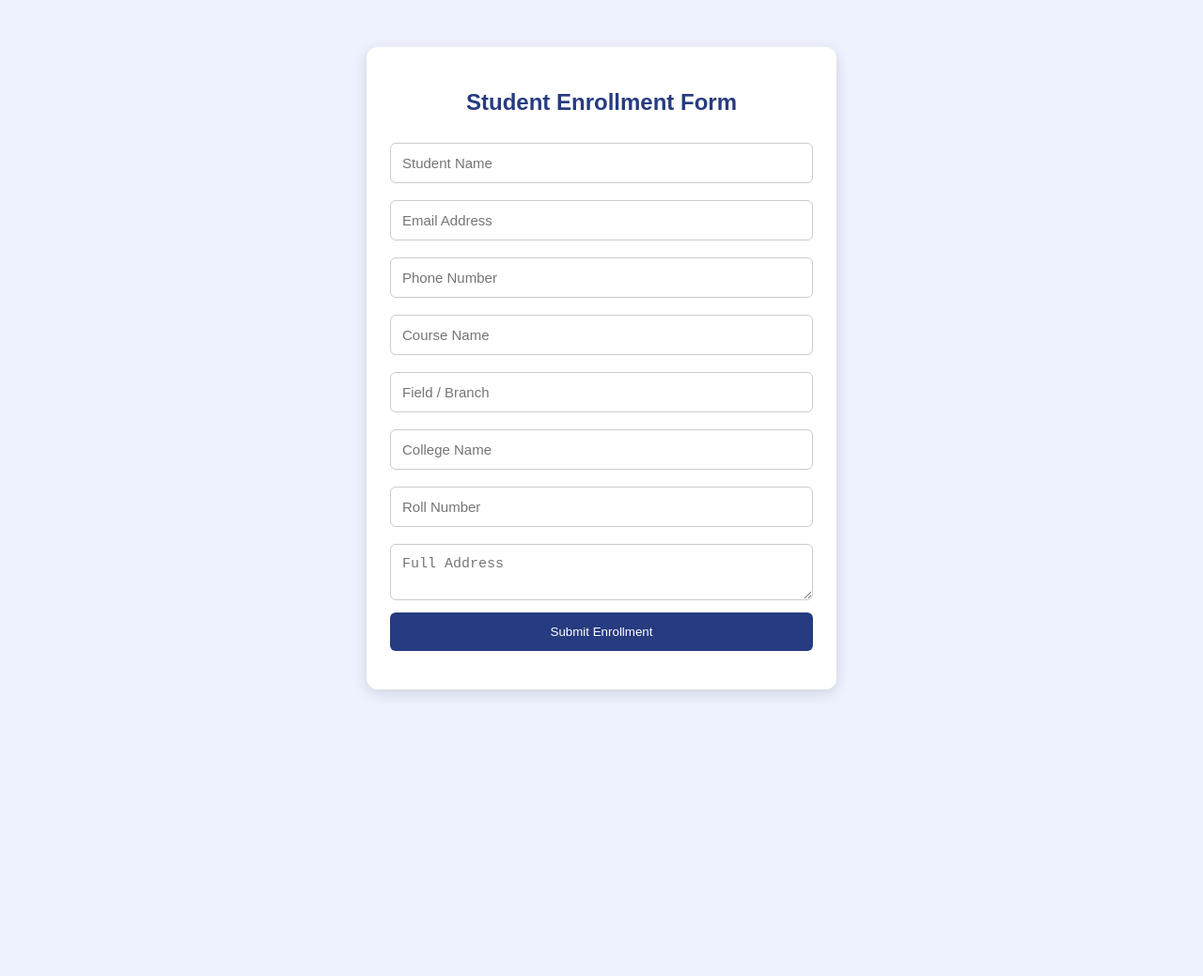
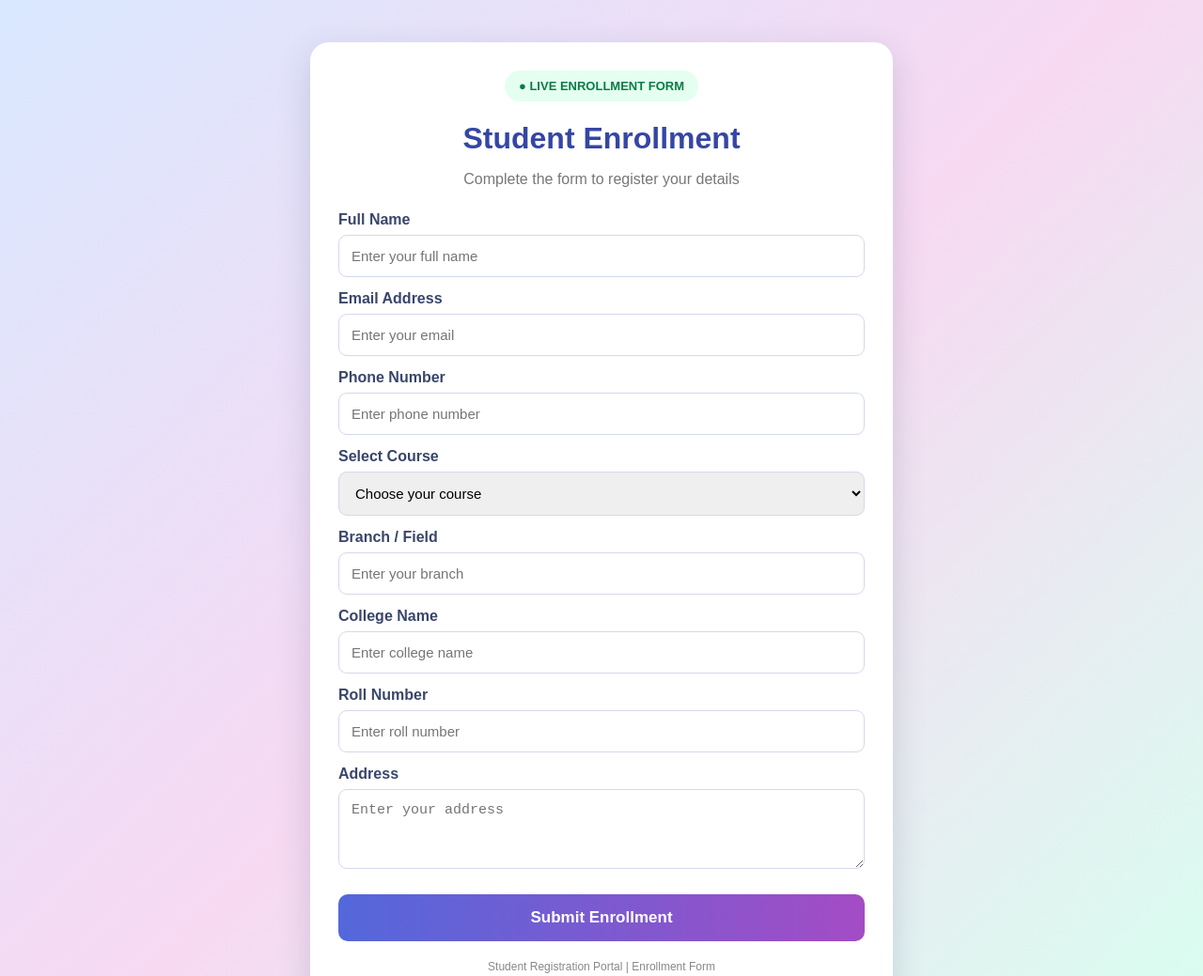
Before and after one commit to kaurqueen1234987-cmd/Student-form, a plain HTML site: page enrollment.html in a window 1280 px wide. Shown: the top 1039 px of the page at 94% size. Before the commit the page ends 800 px from the top, so only its background shows below. Drawn offline with Linux system fonts and the light colour scheme.

Commit message:
Update enrollment.html

```diff
--- a/enrollment.html
+++ b/enrollment.html
@@ -3,104 +3,196 @@
 <head>
 <meta charset="UTF-8">
 <meta name="viewport" content="width=device-width, initial-scale=1.0">
-<title>Student Enrollment Form</title>
+<title>Student Enrollment | Live Form</title>
 
 <style>
 * { box-sizing: border-box; }
 
 body {
+  margin: 0;
+  padding: 25px 15px;
   font-family: Arial, sans-serif;
-  background: #eef2ff;
-  padding: 20px;
-  margin: 0;
+  background: linear-gradient(135deg, #d9e8ff, #f7d9f2, #d8fff0);
+  min-height: 100vh;
 }
 
 .container {
-  max-width: 500px;
-  margin: 30px auto;
+  max-width: 620px;
+  margin: 20px auto;
   background: white;
-  padding: 25px;
-  border-radius: 12px;
-  box-shadow: 0 4px 15px #0002;
+  padding: 30px;
+  border-radius: 20px;
+  box-shadow: 0 12px 35px #35456b30;
 }
 
-h2 {
-  text-align: center;
-  color: #263b80;
+.live {
+  display: inline-block;
+  background: #e4fff0;
+  color: #087c43;
+  padding: 9px 15px;
+  border-radius: 30px;
+  font-size: 13px;
+  font-weight: bold;
 }
 
-input, textarea {
+h1 {
+  color: #3546a5;
+  text-align: center;
+  margin-bottom: 8px;
+}
+
+.subtitle {
+  text-align: center;
+  color: #777;
+  margin-bottom: 25px;
+}
+
+label {
+  display: block;
+  margin-top: 14px;
+  color: #39466b;
+  font-weight: bold;
+}
+
+input, select, textarea {
   width: 100%;
-  padding: 12px;
-  margin: 9px 0;
-  border: 1px solid #ccc;
-  border-radius: 6px;
+  padding: 13px;
+  margin-top: 7px;
+  border: 1px solid #d4d9eb;
+  border-radius: 9px;
   font-size: 15px;
+  outline: none;
+}
+
+input:focus, select:focus, textarea:focus {
+  border-color: #7165dc;
+  box-shadow: 0 0 0 3px #7165dc20;
+}
+
+textarea {
+  min-height: 85px;
+  resize: vertical;
 }
 
 button {
   width: 100%;
-  padding: 13px;
-  background: #263b80;
+  margin-top: 23px;
+  padding: 15px;
+  border: none;
+  border-radius: 10px;
+  background: linear-gradient(90deg, #5368db, #a34cc5);
   color: white;
-  border: none;
-  border-radius: 6px;
+  font-size: 17px;
+  font-weight: bold;
   cursor: pointer;
 }
 
-button:disabled { opacity: 0.6; }
+button:disabled {
+  opacity: 0.65;
+  cursor: wait;
+}
 
-#message {
+#statusMessage {
   text-align: center;
-  margin-top: 15px;
+  font-weight: bold;
+  margin-top: 18px;
+  overflow-wrap: anywhere;
+}
+
+.footer {
+  text-align: center;
+  color: #888;
+  font-size: 12px;
+  margin-top: 20px;
 }
 </style>
 </head>
 
 <body>
+<div class="container">
 
-<div class="container">
-<h2>Student Enrollment Form</h2>
+  <div style="text-align:center">
+    <span class="live">● LIVE ENROLLMENT FORM</span>
+  </div>
 
-<form id="enrollmentForm">
-<input id="studentName" placeholder="Student Name" required>
-<input id="email" type="email" placeholder="Email Address" required>
-<input id="phone" type="tel" placeholder="Phone Number" required>
-<input id="course" placeholder="Course Name" required>
-<input id="field" placeholder="Field / Branch" required>
-<input id="college" placeholder="College Name">
-<input id="rollNumber" placeholder="Roll Number">
-<textarea id="address" placeholder="Full Address" required></textarea>
+  <h1>Student Enrollment</h1>
+  <p class="subtitle">Complete the form to register your details</p>
 
-<button type="submit" id="submitBtn">Submit Enrollment</button>
-</form>
+  <form id="enrollmentForm">
 
-<p id="message"></p>
+    <label>Full Name</label>
+    <input name="studentName" type="text"
+           placeholder="Enter your full name" required>
+
+    <label>Email Address</label>
+    <input name="email" type="email"
+           placeholder="Enter your email" required>
+
+    <label>Phone Number</label>
+    <input name="phone" type="tel"
+           placeholder="Enter phone number" required>
+
+    <label>Select Course</label>
+    <select name="course" required>
+      <option value="">Choose your course</option>
+      <option>B.Tech</option>
+      <option>BCA</option>
+      <option>BBA</option>
+      <option>MCA</option>
+      <option>Other</option>
+    </select>
+
+    <label>Branch / Field</label>
+    <input name="field" type="text"
+           placeholder="Enter your branch" required>
+
+    <label>College Name</label>
+    <input name="college" type="text"
+           placeholder="Enter college name" required>
+
+    <label>Roll Number</label>
+    <input name="rollNumber" type="text"
+           placeholder="Enter roll number" required>
+
+    <label>Address</label>
+    <textarea name="address"
+              placeholder="Enter your address" required></textarea>
+
+    <button type="submit" id="submitBtn">
+      Submit Enrollment
+    </button>
+
+  </form>
+
+  <p id="statusMessage" role="status"></p>
+
+  <div class="footer">
+    Student Registration Portal | Enrollment Form
+  </div>
 </div>
 
 <script>
-const GOOGLE_SCRIPT_URL = "https://script.google.com/macros/s/AKfycbzqQ-GaXWqYtxnQHQSczQhgqEdqHUqAYkKrS2D6YFKbTzSZBbd-OoMEF97ZYqoCaDl07w/exec";
+const GOOGLE_SCRIPT_URL =
+"https://script.google.com/macros/s/AKfycbx3rZxPrgbEHuLofGnnEP7Pu361ahwM1a1ezGzU88U8PJctwtAUfetl5afgfho6-lbCBw/exec";
 
 const form = document.getElementById("enrollmentForm");
-const message = document.getElementById("message");
 const button = document.getElementById("submitBtn");
+const statusMessage = document.getElementById("statusMessage");
 
 form.addEventListener("submit", async function(event) {
   event.preventDefault();
 
-  const data = {
-    studentName: document.getElementById("studentName").value.trim(),
-    email: document.getElementById("email").value.trim(),
-    phone: document.getElementById("phone").value.trim(),
-    course: document.getElementById("course").value.trim(),
-    field: document.getElementById("field").value.trim(),
-    college: document.getElementById("college").value.trim(),
-    rollNumber: document.getElementById("rollNumber").value.trim(),
-    address: document.getElementById("address").value.trim()
-  };
+  if (!GOOGLE_SCRIPT_URL.endsWith("/exec")) {
+    statusMessage.textContent = "Please check your Google Apps Script URL.";
+    return;
+  }
 
   button.disabled = true;
-  message.textContent = "Submitting...";
+  button.textContent = "Submitting...";
+  statusMessage.textContent = "Sending enrollment details...";
+
+  const studentData =
+    Object.fromEntries(new FormData(form).entries());
 
   try {
     await fetch(GOOGLE_SCRIPT_URL, {
@@ -109,17 +201,20 @@ form.addEventListener("submit", async function(event) {
       headers: {
         "Content-Type": "text/plain;charset=utf-8"
       },
-      body: JSON.stringify(data)
+      body: JSON.stringify(studentData)
     });
 
-    message.textContent = "Request sent. Please check your Google Sheet.";
+    statusMessage.textContent =
+      "Request sent. Please check your Google Sheet for the new entry.";
 
     form.reset();
 
   } catch (error) {
-    message.textContent = "Error: " + error.message;
+    statusMessage.textContent =
+      "Submission failed. Please check your connection and try again.";
   } finally {
     button.disabled = false;
+    button.textContent = "Submit Enrollment";
   }
 });
 </script>
```
